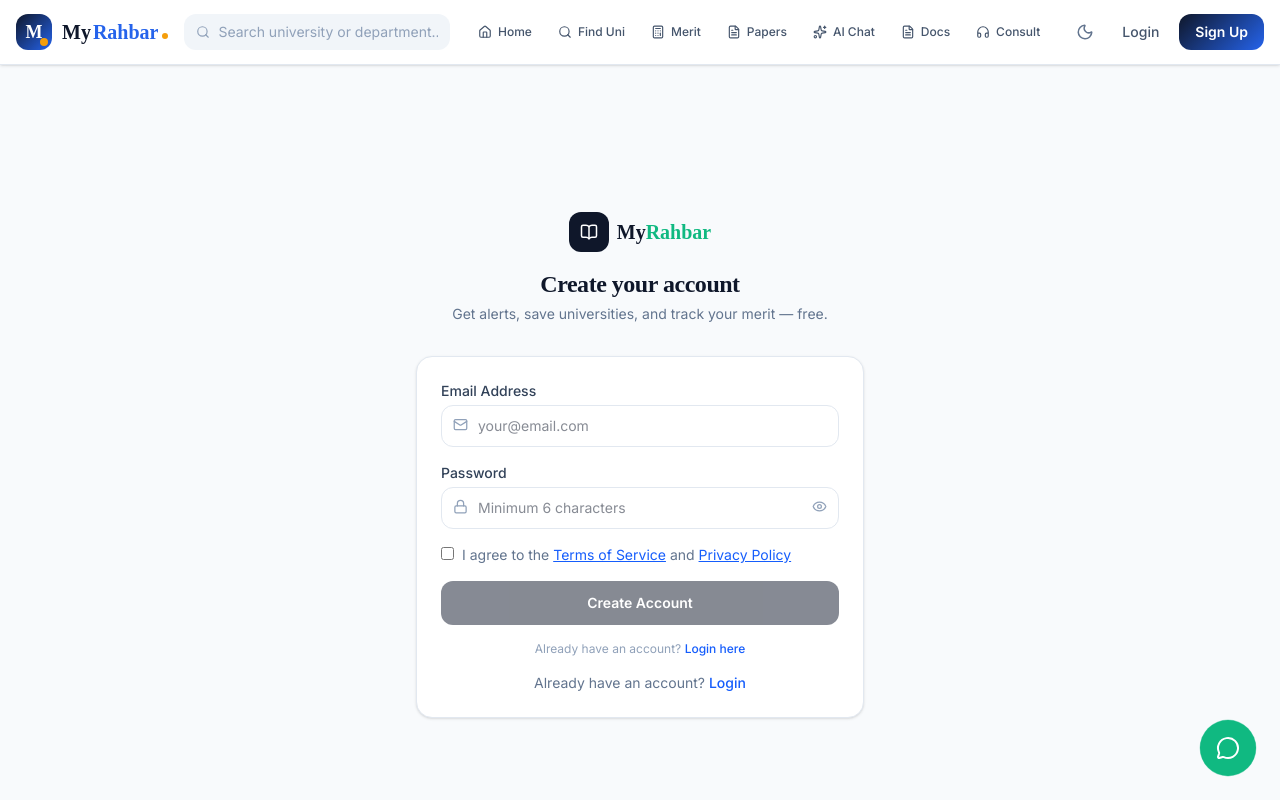
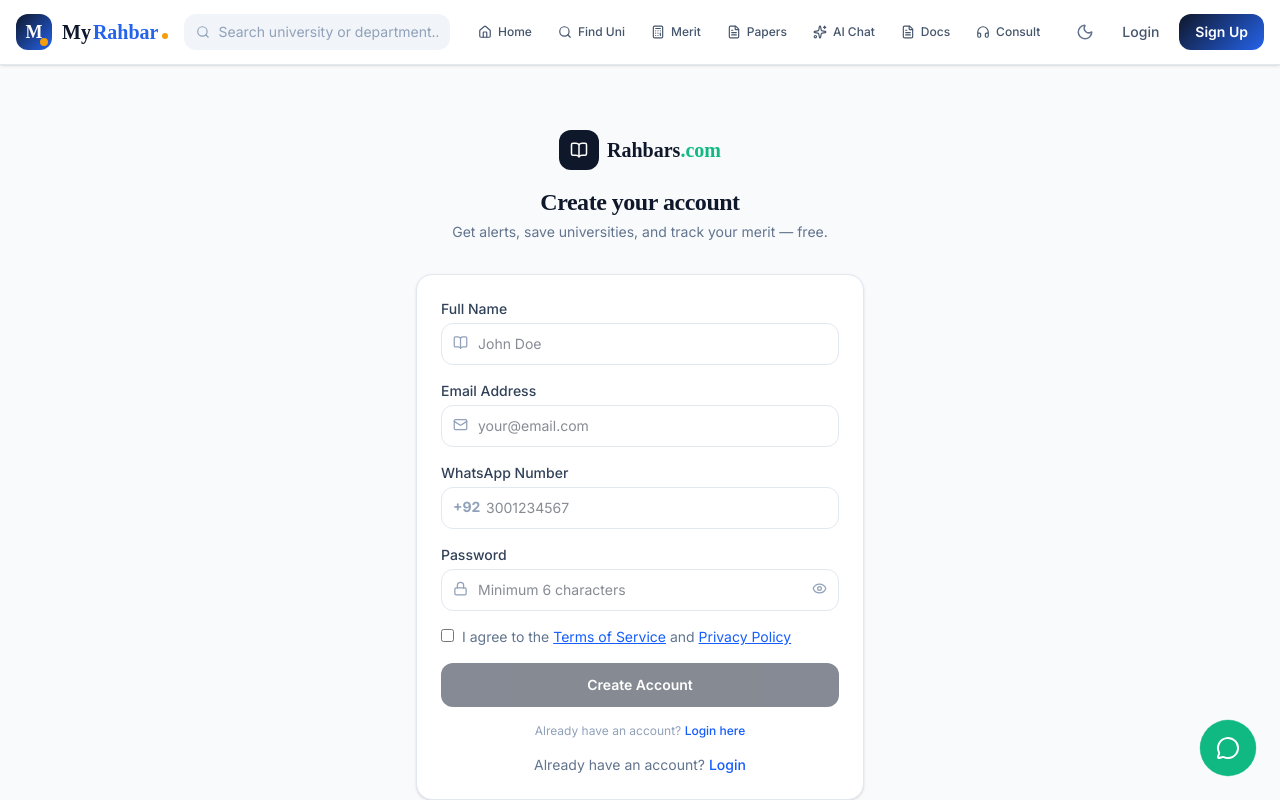
Before and after one commit to mohammadfarooquerahi/my-rahbar, a React (Vite) app in the folder myrahbar-frontend/: page /auth/register in a window 1280 px wide. Shown: the top 800 px of the page. Built offline with nearby package versions, Linux system fonts and the light colour scheme.

Commit message:
fix: auth flow register fields and logo

```diff
--- a/myrahbar-frontend/src/pages/auth/LoginPage.jsx
+++ b/myrahbar-frontend/src/pages/auth/LoginPage.jsx
@@ -33,8 +33,8 @@
       if (!res.ok) throw new Error(data.message);
       setAuth(data.user, data.token);
       navigate("/");
-    } catch {
-      setError("Invalid email or password. Please try again.");
+    } catch (err) {
+      setError(err.message || "Invalid email or password. Please try again.");
     } finally {
       setLoading(false);
     }
@@ -61,7 +61,7 @@
                 className="font-bold text-xl"
                 style={{ fontFamily: "Sora", color: "var(--navy)" }}
               >
-                My<span style={{ color: "var(--green)" }}>Rahbar</span>
+                Rahbars<span style={{ color: "var(--green)" }}>.com</span>
               </span>
             </Link>
             <h1
--- a/myrahbar-frontend/src/pages/auth/RegisterPage.jsx
+++ b/myrahbar-frontend/src/pages/auth/RegisterPage.jsx
@@ -6,7 +6,9 @@
 
 export default function RegisterPage() {
   const [form, setForm] = useState({
+    name: "",
     email: "",
+    whatsapp: "",
     password: "",
   });
   const [showPass, setShowPass] = useState(false);
@@ -48,7 +50,7 @@
     }
   };
 
-  const isValid = form.email && form.password.length >= 6 && agreed;
+  const isValid = form.name && form.email && form.whatsapp && form.password.length >= 6 && agreed;
 
   return (
     <>
@@ -71,7 +73,7 @@
                 className="font-bold text-xl"
                 style={{ fontFamily: "Sora", color: "var(--navy)" }}
               >
-                My<span style={{ color: "var(--green)" }}>Rahbar</span>
+                Rahbars<span style={{ color: "var(--green)" }}>.com</span>
               </span>
             </Link>
             <h1
@@ -94,6 +96,27 @@
                 </div>
               )}
 
+              {/* Name */}
+              <div>
+                <label className="block text-sm font-medium text-slate-700 mb-1">
+                  Full Name
+                </label>
+                <div className="relative">
+                  <BookOpen
+                    size={15}
+                    className="absolute left-3 top-3 text-slate-400"
+                  />
+                  <input
+                    type="text"
+                    value={form.name}
+                    onChange={(e) => update("name", e.target.value)}
+                    placeholder="John Doe"
+                    required
+                    className="w-full border border-slate-200 rounded-xl pl-9 pr-4 py-2.5 text-sm outline-none focus:border-blue-400"
+                  />
+                </div>
+              </div>
+
               {/* Email */}
               <div>
                 <label className="block text-sm font-medium text-slate-700 mb-1">
@@ -111,6 +134,24 @@
                     placeholder="your@email.com"
                     required
                     className="w-full border border-slate-200 rounded-xl pl-9 pr-4 py-2.5 text-sm outline-none focus:border-blue-400"
+                  />
+                </div>
+              </div>
+
+              {/* WhatsApp */}
+              <div>
+                <label className="block text-sm font-medium text-slate-700 mb-1">
+                  WhatsApp Number
+                </label>
+                <div className="relative">
+                  <span className="absolute left-3 top-2.5 text-slate-400 text-sm font-bold">+92</span>
+                  <input
+                    type="text"
+                    value={form.whatsapp}
+                    onChange={(e) => update("whatsapp", e.target.value)}
+                    placeholder="3001234567"
+                    required
+                    className="w-full border border-slate-200 rounded-xl pl-11 pr-4 py-2.5 text-sm outline-none focus:border-blue-400"
                   />
                 </div>
               </div>
```
